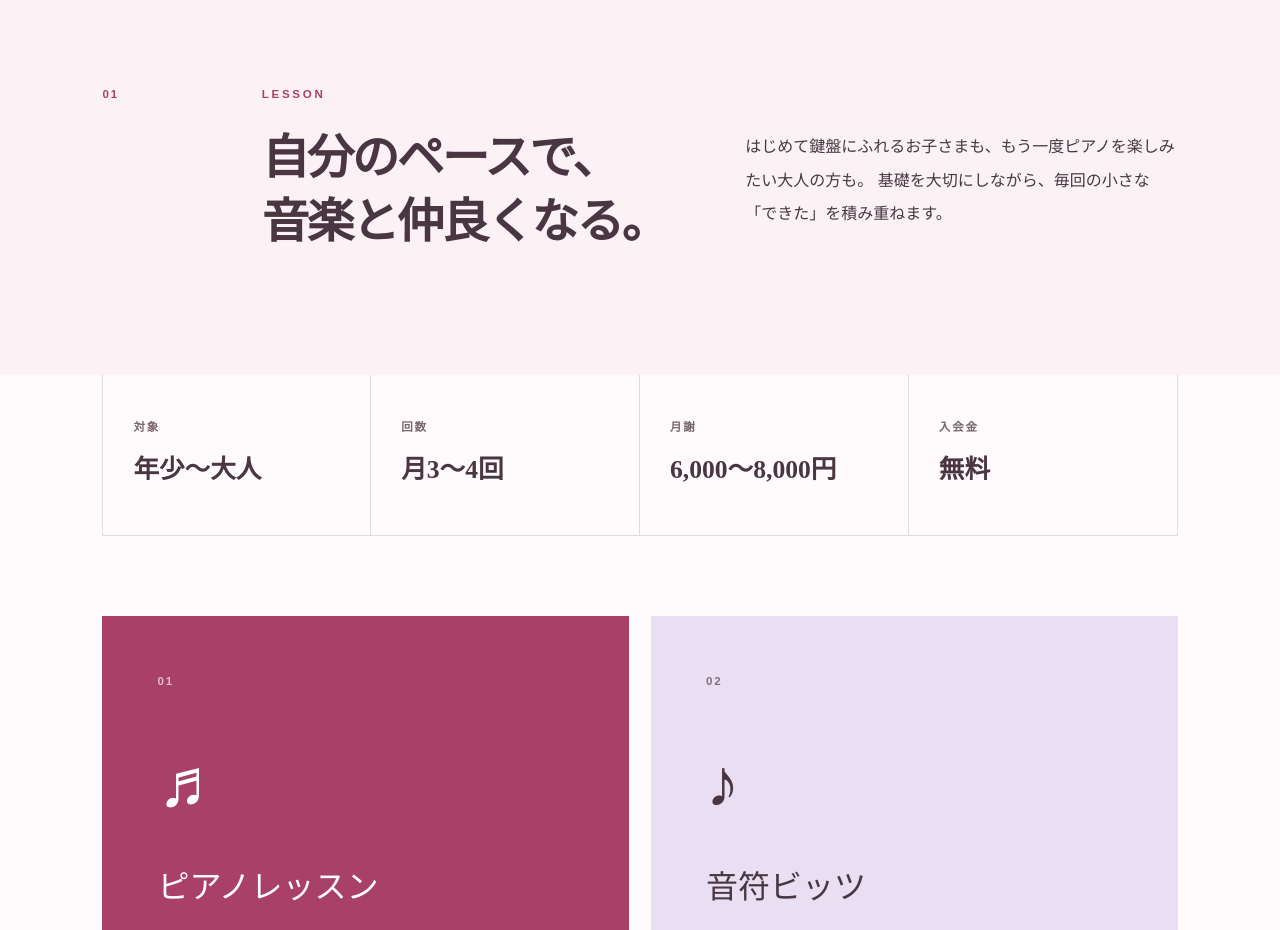
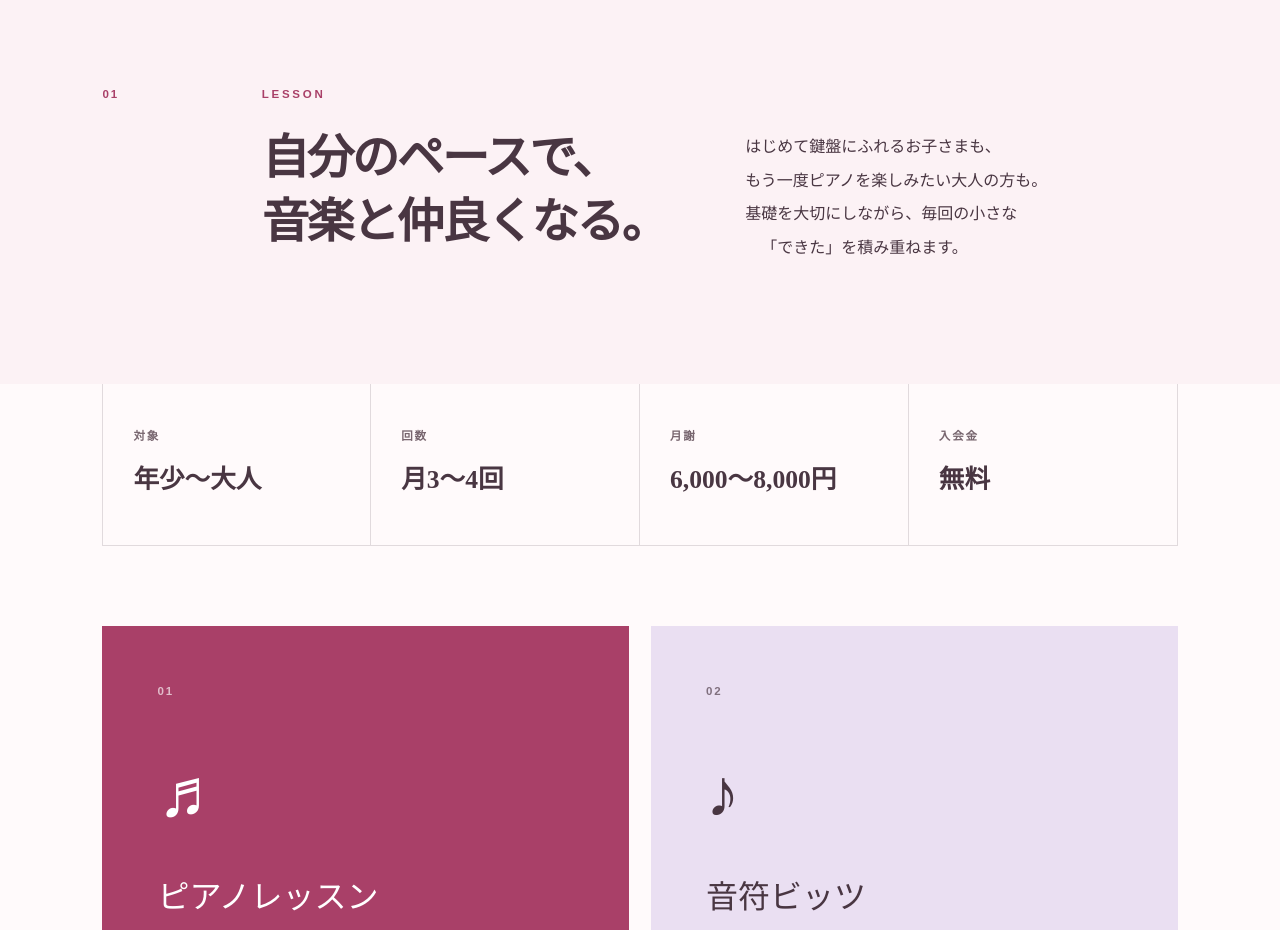
Before and after one commit to ape36soundscape/saruwatari-pianolessonclass-yokohama, a Next.js app: page / in a window 1280 px wide. Shown: the part 840-1770 px from the top of the page. Built offline with nearby package versions, Linux system fonts and the light colour scheme.

Commit message:
Refine paragraph line breaks for reading rhythm

```diff
--- a/app/globals.css
+++ b/app/globals.css
@@ -365,6 +365,14 @@ nav a:hover {
 .intro-copy {
   line-height: 2.1;
   margin: 46px 0 0;
+}
+
+.reading-line {
+  display: block;
+}
+
+.reading-line:last-child {
+  padding-left: 1em;
 }
 
 .lesson-section {
--- a/app/page.tsx
+++ b/app/page.tsx
@@ -125,8 +125,10 @@ export default function Home() {
           </h2>
         </div>
         <p className="intro-copy">
-          はじめて鍵盤にふれるお子さまも、もう一度ピアノを楽しみたい大人の方も。
-          基礎を大切にしながら、毎回の小さな「できた」を積み重ねます。
+          <span className="reading-line">はじめて鍵盤にふれるお子さまも、</span>
+          <span className="reading-line">もう一度ピアノを楽しみたい大人の方も。</span>
+          <span className="reading-line">基礎を大切にしながら、毎回の小さな</span>
+          <span className="reading-line">「できた」を積み重ねます。</span>
         </p>
       </section>
 
@@ -212,6 +214,7 @@ export default function Home() {
           <h2>まずは、無料体験から。</h2>
           <p>
             レッスンの空き状況やご質問も、お気軽にお問い合わせください。
+            <br />
             ショートメールでも受け付けています。
           </p>
           <div className="contact-actions">
```
